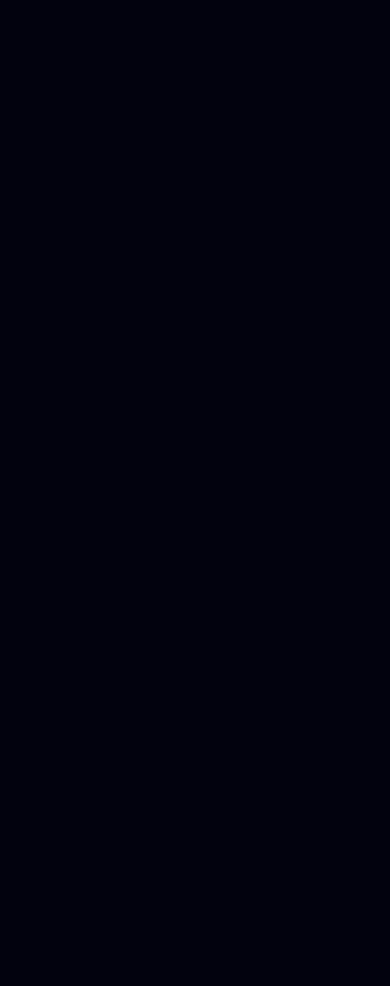
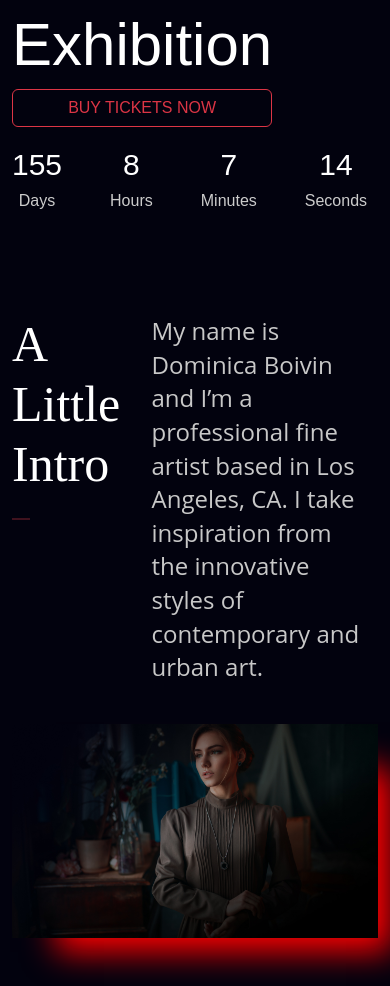
Before and after one commit to tornike2002/lifecycle-project, a React (Create React App) app: page / in a window 390 px wide. Shown: the part 1100-2086 px from the top of the page. Before the commit the page ends 981 px from the top, so only its background shows below. Built offline with nearby package versions, Linux system fonts and the light colour scheme.

Commit message:
added to more section with working count down timer

```diff
--- a/src/App.css
+++ b/src/App.css
@@ -1,5 +1,3 @@
-@import url("https://fonts.googleapis.com/css2?family=Abril+Fatface&display=swap");
-/* font-family: 'Abril Fatface', cursive;  abril-fatface */
 * {
   box-sizing: border-box;
   margin: 0px;
@@ -7,6 +5,10 @@
   list-style: none;
   text-decoration: none;
 }
+@import url("https://fonts.googleapis.com/css2?family=Abril+Fatface&display=swap");
+/* font-family: 'Abril Fatface', cursive;  abril-fatface */
+@import url("https://fonts.googleapis.com/css2?family=Poppins&display=swap");
+/* font-family: 'Poppins', sans-serif; poppins */
 :root {
   --textColors: #ffffff;
   --background: #02020e;
--- a/src/components/Navbar.css
+++ b/src/components/Navbar.css
@@ -21,7 +21,7 @@
     display: none;
   }
 }
-@media screen and (min-width: 768px) {
+@media screen and (min-width: 769px) {
   .nav-burgermenu-container {
     display: none;
   }
--- a/src/components/Navbar.js
+++ b/src/components/Navbar.js
@@ -17,7 +17,7 @@ const Navbar = () => {
       setNavbar(false);
     }
   };
-  window.addEventListener("resize", changeBackgroundHandler);
+  window.addEventListener("scroll", changeBackgroundHandler);
 
   return (
     <div
@@ -34,7 +34,7 @@ const Navbar = () => {
         </div>
         <div className="nav-links-container d-flex gap-4">
           <NavLink to="/home" className="nav-link">
-            Home
+            HOME
           </NavLink>
           <NavLink to="/" className="nav-link">
             ABOUT ME
--- a/src/components/pages/Home.js
+++ b/src/components/pages/Home.js
@@ -1,8 +1,11 @@
 import React from "react";
 import Navbar from "../Navbar";
 import "./Home.css";
+import HomeTime from "./homecomponents/HomeTime";
+import LittleIntro from "./homecomponents/LittleIntro";
 
 const Home = () => {
+  const targetDate = "2023-12-31T23:59:59"; // Replace this with your desired target date
   return (
     <section>
       <header className="home-main-header w-100 mw-100">
@@ -19,6 +22,13 @@ const Home = () => {
           </button>
         </div>
       </header>
+
+      <section>
+        <HomeTime targetDate={targetDate} />
+      </section>
+      <section>
+        <LittleIntro />
+      </section>
     </section>
   );
 };
--- /dev/null
+++ b/src/components/pages/homecomponents/HomeTime.css
@@ -0,0 +1,48 @@
+.homeTime {
+  font-family: "Poppins", sans-serif;
+}
+.timer-container {
+  width: 580px;
+  max-width: 100%;
+}
+.timer-container h1 {
+  font-size: 90px;
+}
+.timer-container h2 {
+  font-size: 16px;
+  color: #ccc;
+}
+.exhibitionContainer h1 {
+  font-size: 60px;
+  font-family: "Poppins", sans-serif;
+}
+
+@media screen and (max-width: 912px) {
+  .timer-container h1{
+    font-size: 60px;
+    padding-top: 20px;
+  }
+}
+@media screen and (max-width: 875px) {
+  .homeTime {
+    flex-wrap: wrap;
+    align-items: center;
+  }
+}
+@media screen and (max-width: 575px) {
+  .timer-container h1 {
+    font-size: 30px;
+    padding-top: 20px;
+  }
+}
+@media screen and (max-width: 375px) {
+  .timer-container {
+    gap: 5px !important;
+  }
+  .timer-container h2 {
+    font-size: 10px;
+  }
+  .exhibitionContainer h1 {
+    font-size: 45px;
+  }
+}
--- /dev/null
+++ b/src/components/pages/homecomponents/HomeTime.js
@@ -0,0 +1,67 @@
+import React, { useEffect, useState } from "react";
+import "./HomeTime.css";
+
+const HomeTime = ({ targetDate }) => {
+  const [timeRemaining, setTimeRemaining] = useState(getTimeRemaining());
+
+  useEffect(() => {
+    const interval = setInterval(() => {
+      setTimeRemaining(getTimeRemaining());
+    }, 1000);
+
+    return () => clearInterval(interval);
+  }, []);
+
+  function getTimeRemaining() {
+    const now = new Date().getTime();
+    const targetTime = new Date(targetDate).getTime();
+    const timeDiff = targetTime - now;
+
+    const days = Math.floor(timeDiff / (1000 * 60 * 60 * 24));
+    const hours = Math.floor(
+      (timeDiff % (1000 * 60 * 60 * 24)) / (1000 * 60 * 60)
+    );
+    const minutes = Math.floor((timeDiff % (1000 * 60 * 60)) / (1000 * 60));
+    const seconds = Math.floor((timeDiff % (1000 * 60)) / 1000);
+
+    return {
+      days,
+      hours,
+      minutes,
+      seconds,
+    };
+  }
+
+  return (
+    <div className="homeTime container d-flex justify-content-between pt-5">
+      <div className="exhibitionContainer d-flex flex-column">
+        <h1>Next</h1>
+        <h1>Exhibition</h1>
+        <button type="button" className="btn btn-outline-danger">
+          BUY TICKETS NOW
+        </button>
+      </div>
+
+      <div className="timer-container d-flex gap-5 align-items-center w-75p-2">
+        <div className="time-days d-flex flex-column align-items-center">
+          <h1>{timeRemaining.days}</h1>
+          <h2>Days</h2>
+        </div>
+        <div className="time-hours d-flex flex-column align-items-center">
+          <h1>{timeRemaining.hours}</h1>
+          <h2>Hours</h2>
+        </div>
+        <div className="time-minutes d-flex flex-column align-items-center">
+          <h1>{timeRemaining.minutes}</h1>
+          <h2>Minutes</h2>
+        </div>
+        <div className="time-seconds d-flex flex-column align-items-center">
+          <h1>{timeRemaining.seconds}</h1>
+          <h2>Seconds</h2>
+        </div>
+      </div>
+    </div>
+  );
+};
+
+export default HomeTime;
--- /dev/null
+++ b/src/components/pages/homecomponents/LittleIntro.css
@@ -0,0 +1,52 @@
+.intro-hr {
+  width: 20%;
+  border: 1.5px solid #f2414b;
+}
+.little-helper h1 {
+  font-weight: 400;
+  font-style: normal;
+  font-family: "Abril Fatface", display;
+  color: #ffffff;
+  font-size: 50px;
+  line-height: 1.2;
+  letter-spacing: 0px;
+}
+.little-intro-image img {
+  box-shadow: 29px 29px 31px -15px rgba(255, 0, 0, 1);
+  -webkit-box-shadow: 29px 29px 31px -15px rgba(255, 0, 0, 1);
+  -moz-box-shadow: 29px 29px 31px -15px rgba(255, 0, 0, 1);
+  width: 100%;
+  max-width: 100%;
+}
+
+.little-helper-paragraph {
+  width: 40%;
+  max-width: 100%;
+  font-weight: 400;
+  font-style: normal;
+  font-family: "Open Sans", sans-serif;
+  color: #c8c8c8;
+  font-size: 24px;
+  line-height: 1.4;
+  letter-spacing: 0px;
+}
+
+@media screen and (max-width: 912px) {
+  .little-helper-paragraph {
+    width: 60%;
+    max-width: 100%;
+  }
+}
+@media screen and (max-width: 375px) {
+  .little-intro-text {
+    flex-direction: column !important;
+    align-items: center !important;
+    justify-content: center !important;
+    text-align: center !important;
+  }
+  .little-helper {
+    text-align: center;
+    align-items: center;
+    justify-content: center;
+  }
+}
--- /dev/null
+++ b/src/components/pages/homecomponents/LittleIntro.js
@@ -0,0 +1,27 @@
+import React from "react";
+import "./LittleIntro.css";
+import introbg from "../../../assets/intro-background.jpg";
+const LittleIntro = () => {
+  return (
+    <div className="little-intro-main container pt-5 mt-5 pb-5">
+      <div className="little-intro-text d-flex gap-5 align-items-start">
+        <div className="little-helper d-flex flex-column w-25">
+          <h1>A Little Intro</h1>
+          <hr className="intro-hr text-danger" />
+        </div>
+        <div className="little-helper-paragraph">
+          <p>
+            My name is Dominica Boivin and I’m a professional fine artist based
+            in Los Angeles, CA. I take inspiration from the innovative styles of
+            contemporary and urban art.
+          </p>
+        </div>
+      </div>
+      <div className="little-intro-image pt-4">
+        <img src={introbg} alt="introbg" />
+      </div>
+    </div>
+  );
+};
+
+export default LittleIntro;
```
